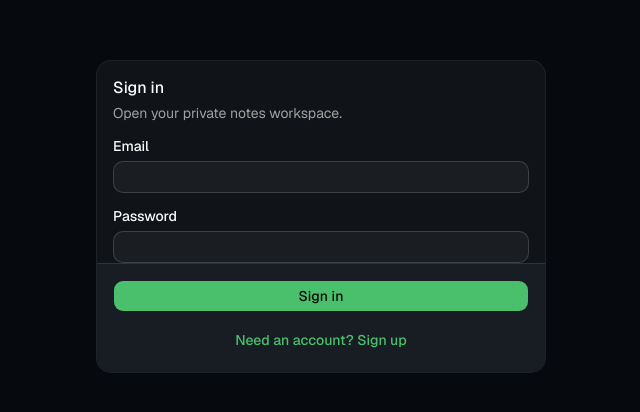
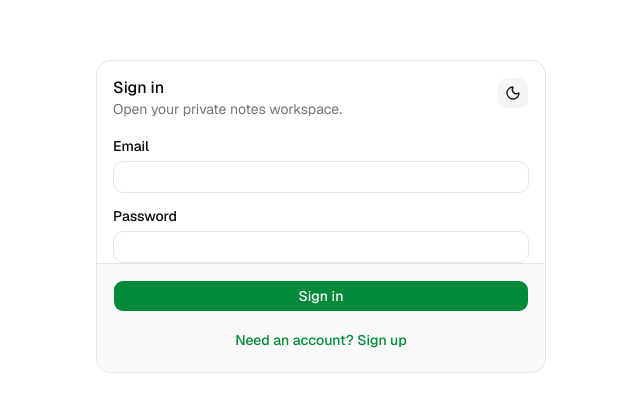
Before and after one commit to DarielDR21/Notes-Taking-App, a Next.js app: page /login in a window 1280 px wide. Shown: the part 184-596 px from the top of the page, without its empty margins (319-959 px from the left). Built offline with nearby package versions, Linux system fonts and the light colour scheme.

Commit message:
Resolve theme toggle review feedback

```diff
--- a/src/app/layout.tsx
+++ b/src/app/layout.tsx
@@ -1,6 +1,7 @@
 import type { Metadata } from "next";
 import { Geist, Geist_Mono } from "next/font/google";
 
+import { ThemeScript } from "@/components/theme/theme-script";
 import { TooltipProvider } from "@/components/ui/tooltip";
 
 import "./globals.css";
@@ -28,9 +29,11 @@ export default function RootLayout({
   return (
     <html
       lang="en"
-      className={`${geistSans.variable} ${geistMono.variable} dark h-full antialiased`}
+      className={`${geistSans.variable} ${geistMono.variable} h-full antialiased`}
+      suppressHydrationWarning
     >
       <body className="flex min-h-full flex-col">
+        <ThemeScript />
         <TooltipProvider>{children}</TooltipProvider>
       </body>
     </html>
--- a/src/app/notes/page.tsx
+++ b/src/app/notes/page.tsx
@@ -118,7 +118,7 @@ function NotesWorkspace({
 
   return (
     <main className="min-h-screen bg-background">
-      <div className="fixed right-4 top-4 z-50">
+      <div className="fixed right-4 top-16 z-50 lg:top-4">
         <ThemeToggle />
       </div>
       <div
--- a/src/app/page.tsx
+++ b/src/app/page.tsx
@@ -3,6 +3,7 @@ import { redirect } from "next/navigation";
 import { BookMarked, LogIn } from "lucide-react";
 
 import { Button } from "@/components/ui/button";
+import { ThemeToggle } from "@/components/theme/theme-toggle";
 import {
   Card,
   CardContent,
@@ -29,8 +30,11 @@ export default async function Home() {
     <main className="flex min-h-screen items-center justify-center bg-background px-6 py-12">
       <Card className="w-full max-w-md">
         <CardHeader className="gap-3">
-          <div className="flex size-11 items-center justify-center rounded-lg bg-primary text-primary-foreground">
-            <BookMarked className="size-5" />
+          <div className="flex items-start justify-between gap-3">
+            <div className="flex size-11 items-center justify-center rounded-lg bg-primary text-primary-foreground">
+              <BookMarked className="size-5" />
+            </div>
+            <ThemeToggle />
           </div>
           <div>
             <CardTitle className="text-2xl">Notes</CardTitle>
--- a/src/components/auth/auth-form.tsx
+++ b/src/components/auth/auth-form.tsx
@@ -17,6 +17,7 @@ import {
 } from "@/components/ui/card";
 import { Input } from "@/components/ui/input";
 import { Label } from "@/components/ui/label";
+import { ThemeToggle } from "@/components/theme/theme-toggle";
 
 type AuthFormProps = {
   mode: "login" | "signup";
@@ -33,12 +34,17 @@ export function AuthForm({ mode, action }: AuthFormProps) {
   return (
     <Card className="w-full max-w-md">
       <CardHeader>
+        <div className="flex items-start justify-between gap-3">
+          <div>
             <CardTitle>{isLogin ? "Sign in" : "Create account"}</CardTitle>
             <CardDescription>
               {isLogin
                 ? "Open your private notes workspace."
                 : "Start a new private notes workspace."}
             </CardDescription>
+          </div>
+          <ThemeToggle />
+        </div>
       </CardHeader>
       <form action={formAction}>
         <CardContent className="grid gap-4">
--- /dev/null
+++ b/src/components/theme/theme-script.tsx
@@ -0,0 +1,24 @@
+const themeScript = `
+(() => {
+  const storageKey = "notes-theme";
+  const savedTheme = window.localStorage.getItem(storageKey);
+  const prefersDark = window.matchMedia("(prefers-color-scheme: dark)").matches;
+  const theme = savedTheme === "light" || savedTheme === "dark"
+    ? savedTheme
+    : prefersDark
+      ? "dark"
+      : "light";
+
+  document.documentElement.classList.toggle("dark", theme === "dark");
+  document.documentElement.style.colorScheme = theme;
+})();
+`;
+
+export function ThemeScript() {
+  return (
+    <script
+      dangerouslySetInnerHTML={{ __html: themeScript }}
+      suppressHydrationWarning
+    />
+  );
+}
--- a/src/components/theme/theme-toggle.tsx
+++ b/src/components/theme/theme-toggle.tsx
@@ -44,7 +44,7 @@ function persistTheme(theme: Theme) {
 }
 
 export function ThemeToggle({ className }: { className?: string }) {
-  const theme = useSyncExternalStore(subscribe, getPreferredTheme, () => "dark");
+  const theme = useSyncExternalStore(subscribe, getPreferredTheme, () => "light");
 
   useEffect(() => {
     document.documentElement.classList.toggle("dark", theme === "dark");
```
Lines whose indentation alone changed are shown as unchanged.
